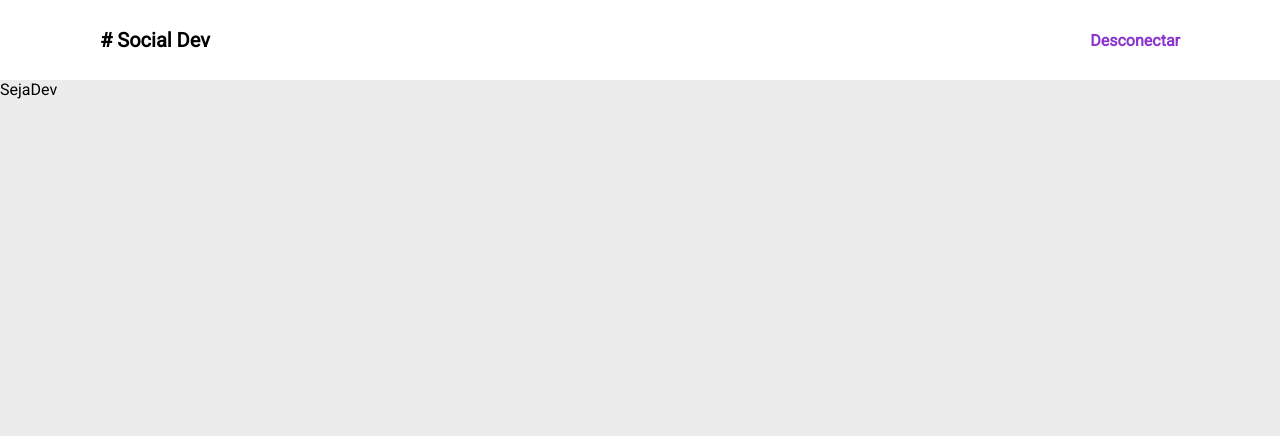
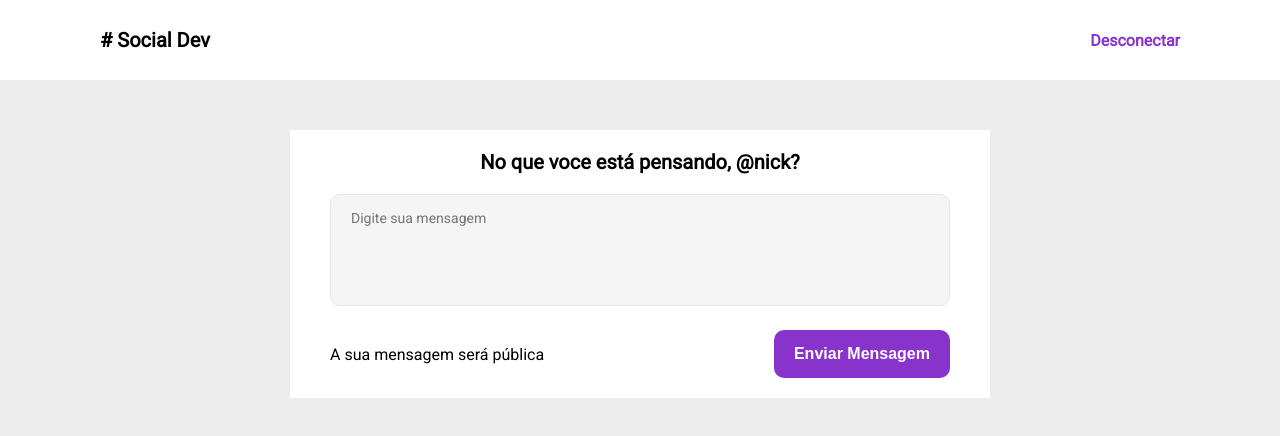
Before and after one commit to carregando/social-dev, a Next.js app: page / in a window 1280 px wide. Shown: the top 436 px of the page. Built offline with nearby package versions, Linux system fonts and the light colour scheme.

Commit message:
Criado componente de criar posts

```diff
--- a/pages/index.jsx
+++ b/pages/index.jsx
@@ -1,4 +1,12 @@
+import styled from "styled-components"
+
 import Navbar from "../src/components/layout/Navbar"
+import Container from "../src/components/layout/Container"
+import CreatePost from "../src/components/cards/CreatePost"
+
+const Content = styled.div`
+ margin: 50px 0;
+`
 
 function HomePage () {
 
@@ -6,9 +14,11 @@ function HomePage () {
     <>
      <title>Social Dev</title>
      <Navbar/>
-     <div>
-       SejaDev
-     </div>
+      <Content>
+        <Container>
+          <CreatePost/>
+        </Container>
+      </Content>
     </>
   )
 }
--- /dev/null
+++ b/src/components/cards/CreatePost.jsx
@@ -0,0 +1,53 @@
+import styled from "styled-components";
+
+import H4 from '../typography/H4'
+import Textarea from "../inputs/Textarea";
+import Button from '../inputs/Button'
+
+const PostContainer = styled.div`
+ background-color: ${props => props.theme.white};
+ padding: 20px 40px;
+
+ @media (max-width: 500px) {
+  padding: 20px;
+ }
+`
+
+const Title = styled.div`
+ font-weight: bold;
+ text-align: center;
+`
+const TextContainer = styled.div`
+ margin: 20px 0;
+ width: 100%;
+`
+
+const BottomContainer = styled.div`
+ display: flex;
+ align-items: center;
+
+ @media (max-width: 500px) {
+  flex-direction: column-reverse;
+ }
+`
+const BottomText = styled.p`
+ flex: 1;
+`
+function CreatePost () {
+  return(
+    <>
+     <PostContainer>
+      <H4><Title>No que voce está pensando, @nick?</Title></H4>
+      <TextContainer>
+         <Textarea placeholder="Digite sua mensagem" rows='5'/>
+      </TextContainer>
+      <BottomContainer>
+         <BottomText>A sua mensagem será pública</BottomText>
+         <Button>Enviar Mensagem</Button>
+      </BottomContainer>
+     </PostContainer>
+    </>
+  )
+}
+
+export default CreatePost
--- /dev/null
+++ b/src/components/inputs/Textarea.jsx
@@ -0,0 +1,15 @@
+import styled from "styled-components";
+
+const Textarea = styled.textarea`
+ resize: none;
+ width: 100%;
+ padding: 15px 20px;
+ box-sizing: border-box;
+ border: 1px solid ${props => props.theme.inputBorder};
+ background-color: ${props => props.theme.inputBackground};
+ border-radius: 10px;
+ font-family: 'Roboto', sans-serif;
+ font-size: 14px;
+`
+
+export default Textarea
--- /dev/null
+++ b/src/components/layout/Container.jsx
@@ -0,0 +1,25 @@
+import styled from "styled-components";
+
+const StyledContainer = styled.div`
+ display: flex;
+ justify-content: center;
+`
+const StyledChildren = styled.div`
+ max-width: 700px;
+ width: 100%;
+`
+
+
+function Container ({ children }) {
+  return (
+    <>
+     <StyledContainer>
+       <StyledChildren>
+         {children}
+       </StyledChildren>
+     </StyledContainer>
+    </>
+  )
+}
+
+export default Container
--- a/src/components/layout/Navbar.jsx
+++ b/src/components/layout/Navbar.jsx
@@ -7,6 +7,10 @@ const StyledNavbar = styled.div `
   display: flex;
   align-items: center;
   padding: 0 100px;
+
+  @media (max-width: 500px) {
+    padding: 0 20px;
+  }
 `
 
 const StyledLogo = styled.span`
```
